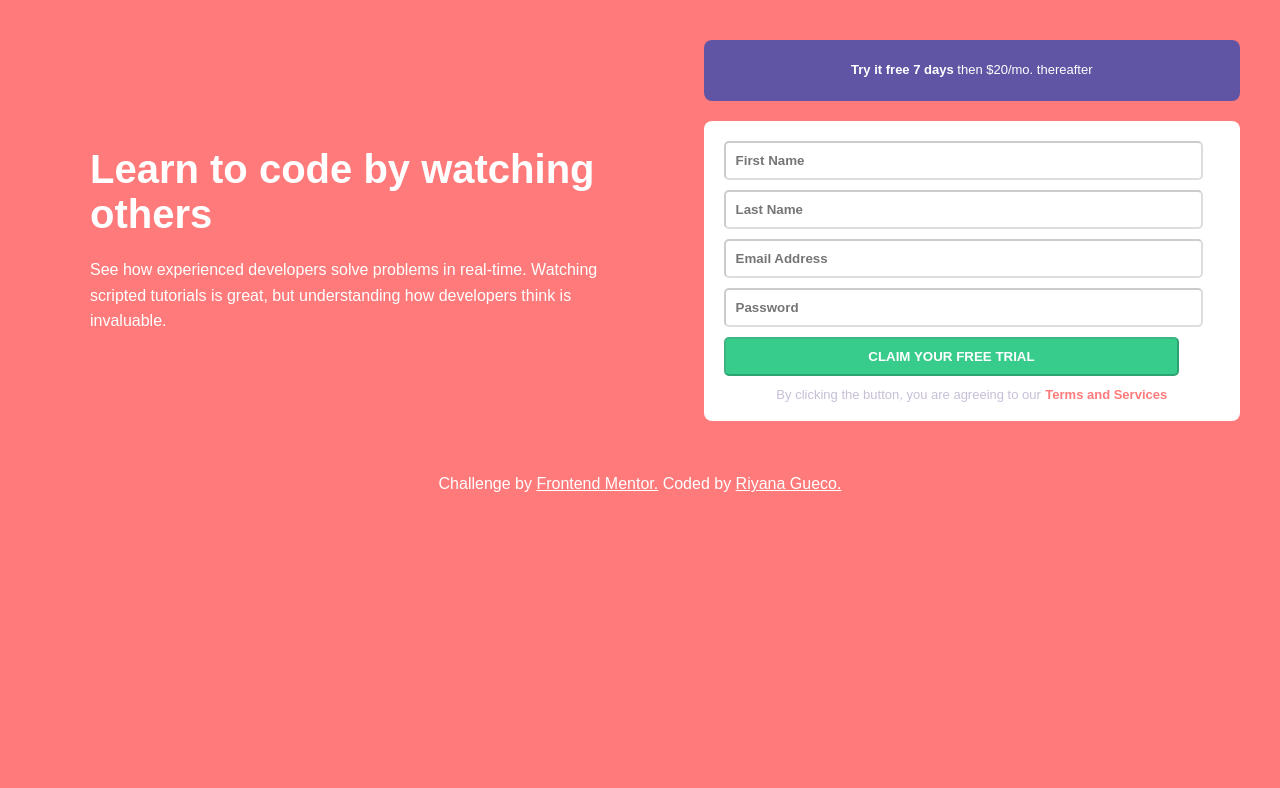
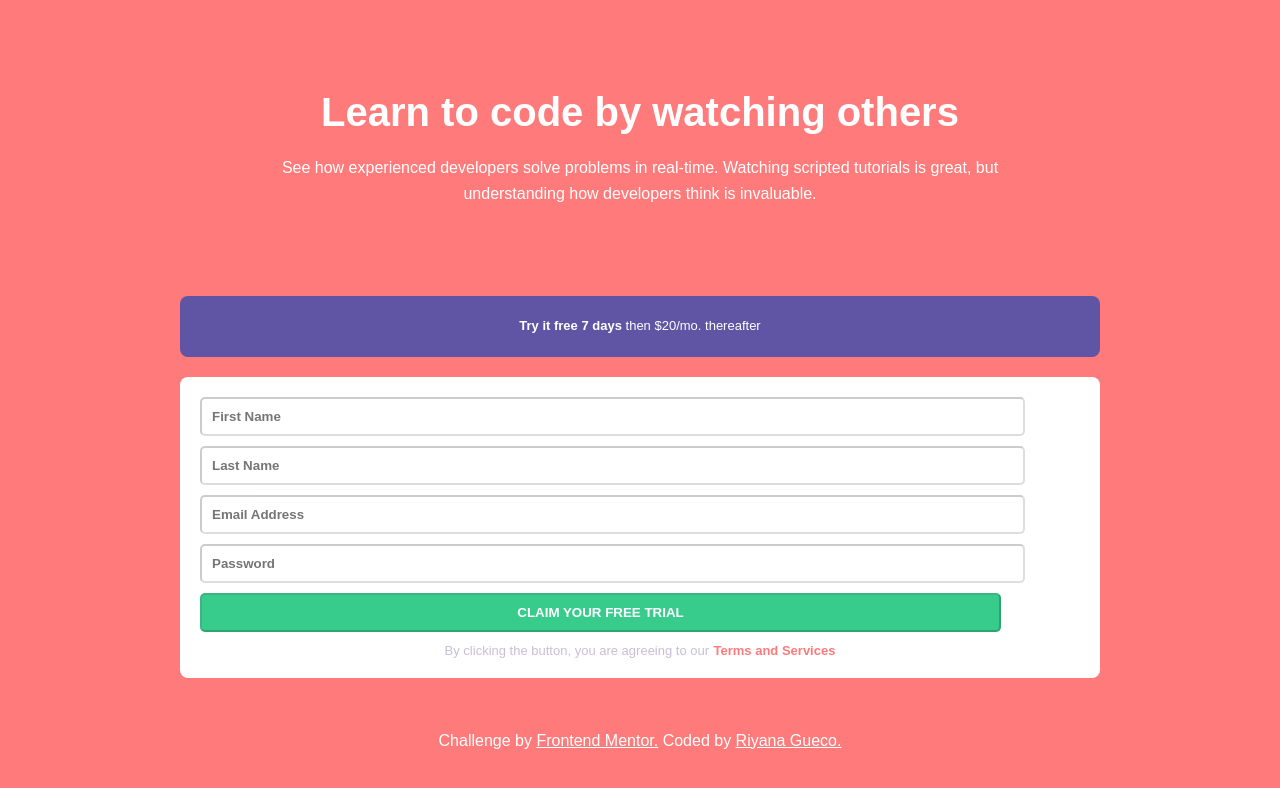
Before and after one commit to AnnKiende28/Intro-Component-with-Signup-Form, a plain HTML site: page index.html in a window 1280 px wide. Drawn offline with Linux system fonts and the light colour scheme.

Commit message:
Add .vscode/settings.json update index.html and styles/main.css add another class to the existing sections called sec update styles/main.css to wrap the sec's when a certain width of a browser is reached

```diff
--- a/index.html
+++ b/index.html
@@ -11,13 +11,13 @@
 <body>
     <main>
         <!-- Left section of the page -->
-        <section class="left-web">
+        <section class="sec left-web">
             <h1>Learn to code by watching others</h1>
             <p>See how experienced developers solve problems in real-time. Watching scripted tutorials is great, but understanding how developers think is invaluable.</p>
         </section>
 
         <!-- Right section of the page -->
-        <section class="right-web">
+        <section class="sec right-web">
             <div class="try-free">
                 <span id="large-text">Try it free 7 days</span>
                 <span id="small-text"> then $20/mo. thereafter</span>
--- a/styles/main.css
+++ b/styles/main.css
@@ -1,6 +1,5 @@
 * {
     margin: 0;
-    padding: 0;
 }
 
 body {
@@ -15,7 +14,15 @@ body {
 /* Main */
 main {
     display: flex;
-    align-items: center;
+    flex-wrap: wrap;
+    width: 100%;
+    max-width: 960px;
+    margin: 0 auto;
+}
+
+.sec {
+    flex-grow: 1;
+    min-width: 300px;
 }
 
 /* section left-web */
@@ -23,6 +30,7 @@ main {
 .left-web {
     padding: 70px;
     color: #FFFFFF;
+    text-align: center;
 }
 
 .left-web h1 {
```
